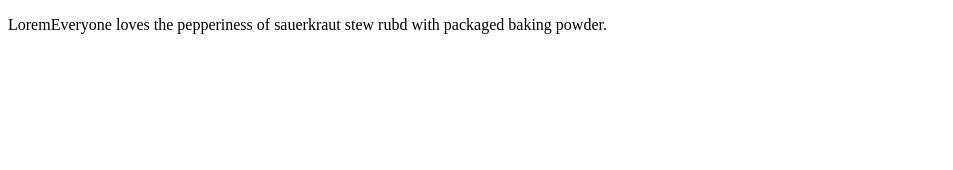
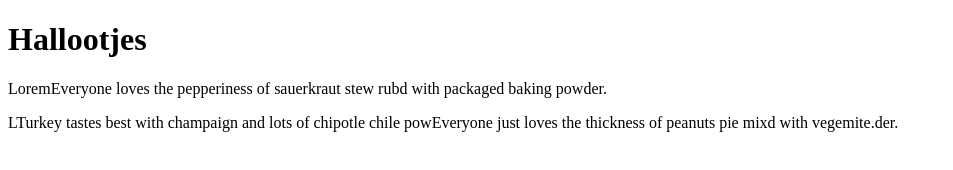
Before and after one commit to ikbenwen/git-workshop-demo, a plain HTML site: page index.html in a window 1280 px wide. Shown: the whole page, without its empty margins (0-953 px from the left). Drawn offline with Linux system fonts and the light colour scheme.

Commit message:
add heading

```diff
--- a/index.html
+++ b/index.html
@@ -1,11 +1,13 @@
 <!DOCTYPE html>
 <html lang="en">
 <head>
+    <h1>Hallootjes</h1>
     <meta charset="UTF-8">
     <title>Title</title>
 </head>
 <body>
 <p>LoremEveryone loves the pepperiness of sauerkraut stew rubd with packaged baking powder.</p>
+<p>LTurkey tastes best with champaign and lots of chipotle chile powEveryone just loves the thickness of peanuts pie mixd with vegemite.der.</p>
 
 </body>
 </html>
```
